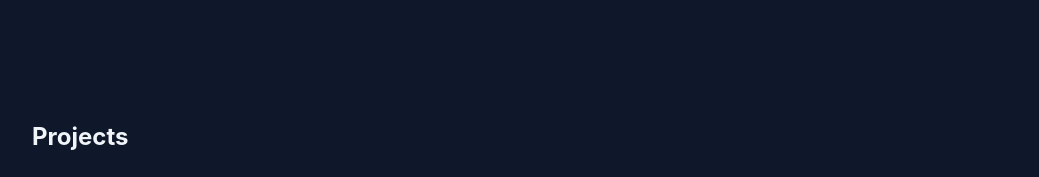
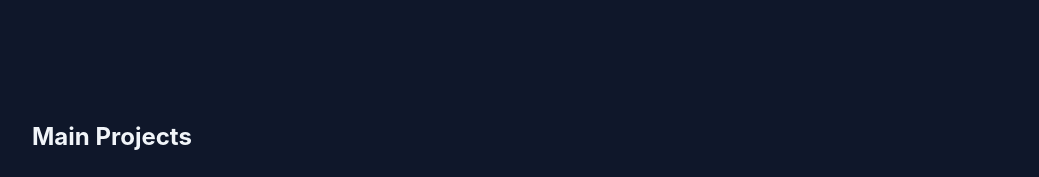
Before and after one commit to scaminati/portfolio, a React (Vite) app: page / in a window 1280 px wide. Shown: the part 2380-2557 px from the top of the page, without its empty margins (120-1159 px from the left). Built offline with nearby package versions, Linux system fonts and the light colour scheme.

Commit message:
fix: bottom footer size and  projects text

```diff
--- a/src/components/Header.jsx
+++ b/src/components/Header.jsx
@@ -37,9 +37,9 @@ export function Header({ profile }){
           </div>
         </div>
       </header>
-      <footer className="sm:hidden fixed bottom-0 left-0 w-full container flex justify-center items-center p-3 gap-4 z-50 backdrop-blur supports-[backdrop-filter]:bg-white/60 dark:supports-[backdrop-filter]:bg-slate-900/60 border-b border-slate-200/60 dark:border-slate-800/60">
+      <div className="sm:hidden fixed bottom-0 left-0 w-full container flex justify-center items-center py-6 px-4 gap-4 z-50 backdrop-blur supports-[backdrop-filter]:bg-white/60 dark:supports-[backdrop-filter]:bg-slate-900/60 border-b border-slate-200/60 dark:border-slate-800/60">
           {menuBar(true)}
-      </footer>
+      </div>
     </>
   )
 }
--- a/src/components/Projects.jsx
+++ b/src/components/Projects.jsx
@@ -5,7 +5,7 @@ export function Projects({ projects }){
   return (
     <section id="projects" className="section">
       <div className="container">
-        <h2 className="text-2xl font-bold mb-6">Projects</h2>
+        <h2 className="text-2xl font-bold mb-6">Main Projects</h2>
         <div className="grid md:grid-cols-2 gap-6">
           {projects.map((p, idx) => (
             <article key={idx} className="card p-6">
```
